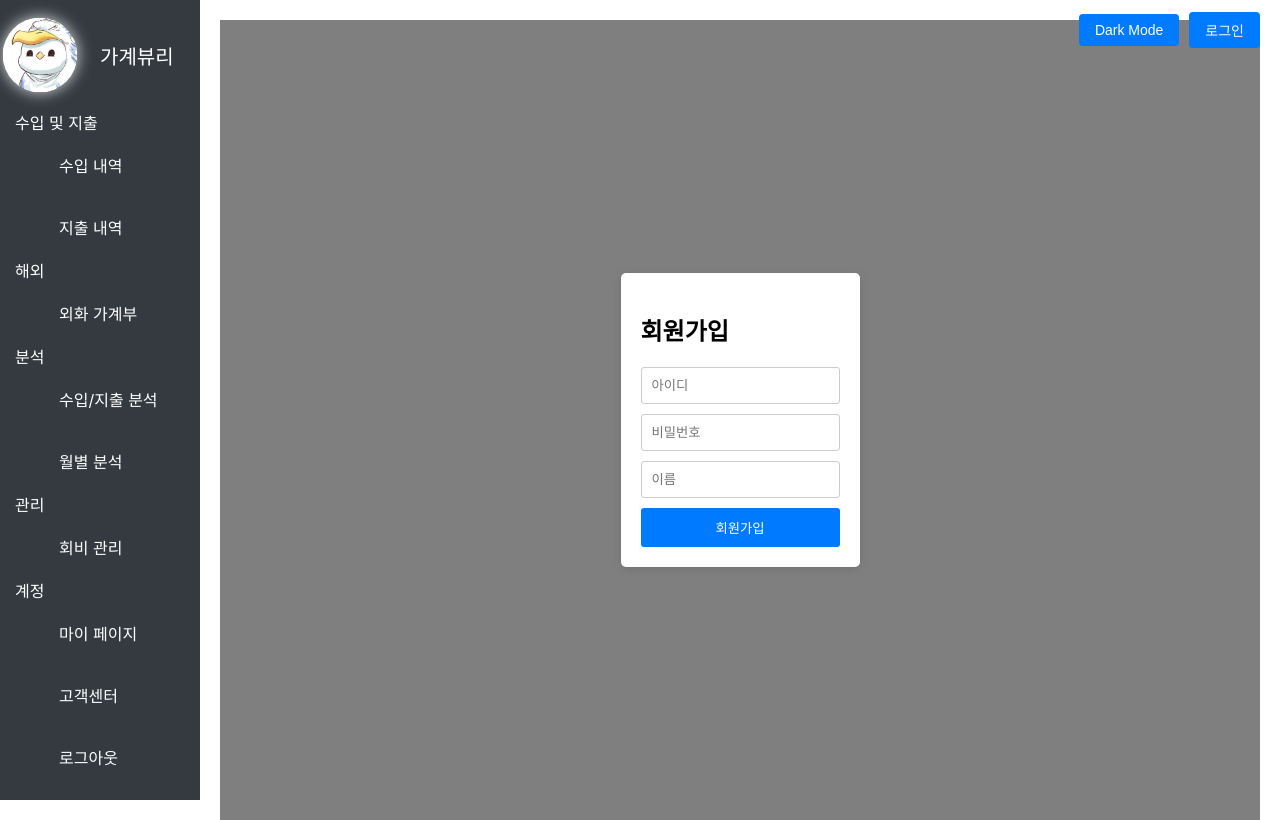
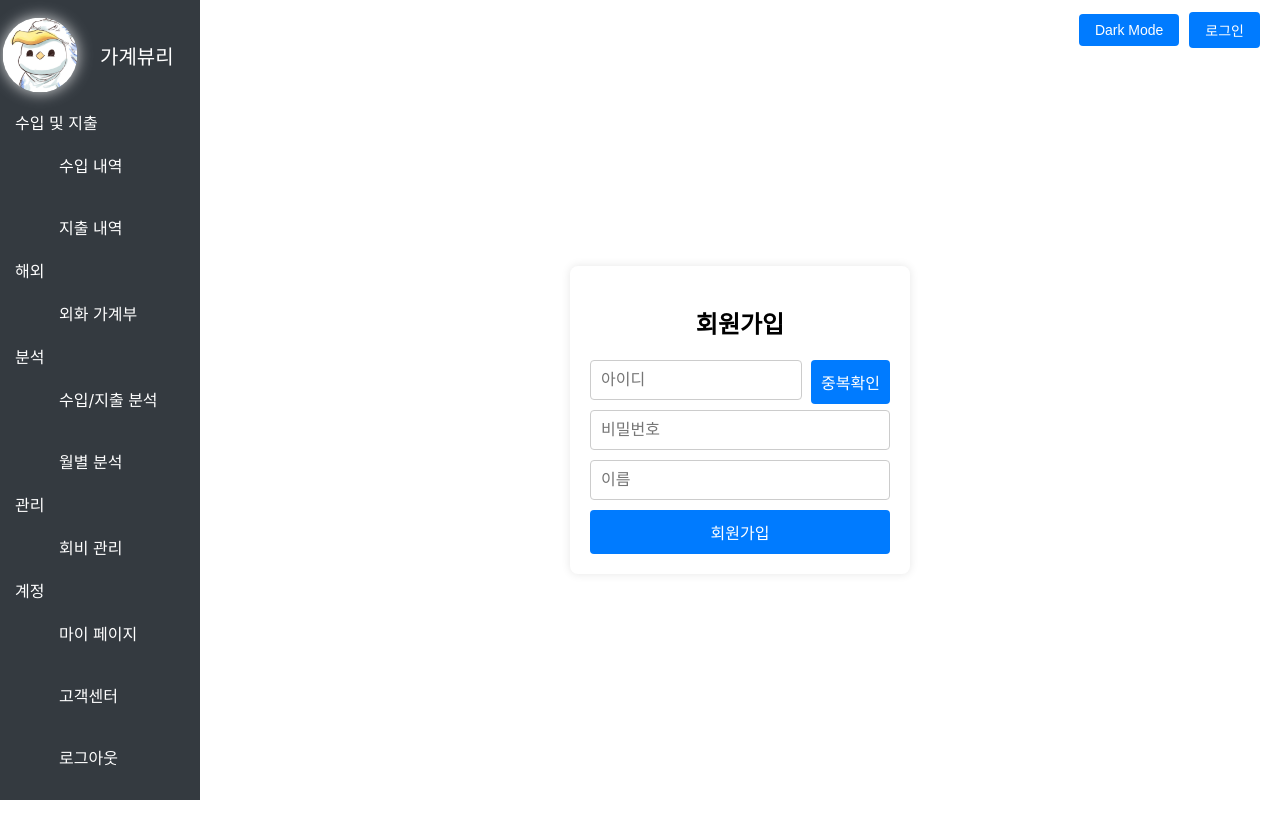
Before and after one commit to hwseo0406/gagyebyuri, a React (Create React App) app: page /Register in a window 1280 px wide. Built offline with nearby package versions, Linux system fonts and the light colour scheme.

Commit message:
login update

```diff
--- a/src/pages/ExpenseList.js
+++ b/src/pages/ExpenseList.js
@@ -65,10 +65,6 @@ const ExpenseList = () => {
     }
   };
 
-  const handleNicknameChange = (e) => {
-    setNickname(e.target.value);
-  };
-
   return (
     <div>
       <h1>지출 내역</h1>
--- a/src/pages/IncomeList.js
+++ b/src/pages/IncomeList.js
@@ -63,10 +63,6 @@ const IncomeList = () => {
     }
   };
 
-  const handleNicknameChange = (e) => {
-    setNickname(e.target.value);
-  };
-
   return (
     <div>
       <h1>수입 내역</h1>
--- a/src/pages/LoginPage.css
+++ b/src/pages/LoginPage.css
@@ -1,24 +1,35 @@
+/* LoginPage.css */
+
 .login-page {
-  max-width: 400px;
-  margin: auto;
+  display: flex;
+  justify-content: center;
+  align-items: center;
+  height: 100vh;
+  background-color: #f9f9f9;
+}
+
+.login-content {
+  max-width: 300px;
+  width: 100%;
   padding: 20px;
   border: 1px solid #ccc;
   border-radius: 5px;
-  background-color: #f9f9f9;
+  background-color: #fff;
+  box-shadow: 0 0 10px rgba(0, 0, 0, 0.1);
 }
 
-.login-page h2 {
+.login-content h2 {
   font-size: 1.5rem;
   margin-bottom: 20px;
   text-align: center;
 }
 
-.login-page form {
+.login-content form {
   display: flex;
   flex-direction: column;
 }
 
-.login-page input {
+.login-content input {
   margin-bottom: 10px;
   padding: 10px;
   font-size: 1rem;
@@ -26,7 +37,7 @@
   border-radius: 5px;
 }
 
-.login-page button {
+.login-content button {
   padding: 10px;
   font-size: 1rem;
   background-color: #007bff;
@@ -34,28 +45,29 @@
   border: none;
   border-radius: 5px;
   cursor: pointer;
+  transition: background-color 0.3s ease;
 }
 
-.login-page button:hover {
+.login-content button:hover {
   background-color: #0056b3;
 }
 
-.login-page .error {
+.login-content .error {
   color: red;
   margin-top: 10px;
   text-align: center;
 }
 
-.login-page div {
+.login-content > div {
   margin-top: 10px;
   text-align: center;
 }
 
-.login-page a {
+.login-content a {
   color: #007bff;
   text-decoration: none;
 }
 
-.login-page a:hover {
+.login-content a:hover {
   text-decoration: underline;
 }
--- a/src/pages/LoginPage.js
+++ b/src/pages/LoginPage.js
@@ -38,9 +38,10 @@ const LoginPage = ({ onLogin }) => {
 
   return (
     <div className="login-page">
+      <div className="login-content">
         <h2>로그인</h2>
         <form onSubmit={handleLogin}>
-        <input type="text" placeholder="아이디" value={id} onChange={(e) => setId(e.target.value)} />
+          <input type="text" placeholder="아이디" value={id} onChange={(e) => setId(e.target.value)} className="id-field"/>
           <input type="password" placeholder="비밀번호" value={password} onChange={(e) => setPassword(e.target.value)} />
           <button type="submit">로그인</button>
           {error && <p className="error">{error}</p>}
@@ -49,6 +50,7 @@ const LoginPage = ({ onLogin }) => {
           계정이 없으신가요? <Link to="/register">회원가입</Link>
         </div>
       </div>
+    </div>
   );
 };
 
--- a/src/pages/Register.css
+++ b/src/pages/Register.css
@@ -1,21 +1,24 @@
-/* SignupPage.css */
+/* Register.css */
+
 .register-page {
   display: flex;
   justify-content: center;
   align-items: center;
   height: 100vh;
-    background-color: rgba(0, 0, 0, 0.5);
 }
 
 .register-content {
-    background: white;
+  background-color: #fff;
   padding: 20px;
-    border-radius: 5px;
-    box-shadow: 0 2px 10px rgba(0, 0, 0, 0.1);
+  border-radius: 8px;
+  box-shadow: 0 0 10px rgba(0, 0, 0, 0.1);
+  width: 300px;
 }
 
 .register-content h2 {
+  font-size: 1.5rem;
   margin-bottom: 20px;
+  text-align: center;
 }
 
 .register-content form {
@@ -26,20 +29,88 @@
 .register-content input {
   margin-bottom: 10px;
   padding: 10px;
+  font-size: 1rem;
   border: 1px solid #ccc;
-    border-radius: 3px;
+  border-radius: 4px;
 }
 
 .register-content button {
   padding: 10px;
+  font-size: 1rem;
   background-color: #007bff;
-    color: white;
+  color: #fff;
   border: none;
-    border-radius: 3px;
+  border-radius: 4px;
   cursor: pointer;
+  transition: background-color 0.3s ease;
+}
+
+.register-content button:hover {
+  background-color: #0056b3;
 }
 
 .register-content .error {
-    color: red;
+  color: #dc3545;
   margin-top: 10px;
+  text-align: center;
 }
+
+.modal {
+  position: fixed;
+  top: 0;
+  left: 0;
+  right: 0;
+  bottom: 0;
+  background-color: rgba(0, 0, 0, 0.5);
+  display: flex;
+  justify-content: center;
+  align-items: center;
+}
+
+.modal-content {
+  background-color: #fff;
+  padding: 20px;
+  border-radius: 8px;
+  box-shadow: 0 0 10px rgba(0, 0, 0, 0.3);
+  text-align: center;
+}
+
+.modal-content .close {
+  position: absolute;
+  top: 10px;
+  right: 10px;
+  font-size: 20px;
+  cursor: pointer;
+  color: #aaa;
+}
+
+.modal-content p {
+  margin-bottom: 20px;
+}
+
+.modal-content button {
+  padding: 8px 16px;
+  font-size: 14px;
+  background-color: #007bff;
+  color: #fff;
+  border: none;
+  border-radius: 4px;
+  cursor: pointer;
+  transition: background-color 0.3s ease;
+}
+
+.modal-content button:hover {
+  background-color: #0056b3;
+}
+
+
+.check-button {
+  float: right; /* 오른쪽으로 정렬 */
+  font-size: 14px; /* 작은 폰트 사이즈 */
+  padding: 5px 10px; /* 버튼 내부 여백 */
+}
+
+.input-field {
+  width: 190px;
+  padding: 10px;
+}
--- a/src/pages/Register.js
+++ b/src/pages/Register.js
@@ -7,7 +7,10 @@ const RegisterPage = () => {
   const [password, setPassword] = useState('');
   const [name, setName] = useState('');
   const [error, setError] = useState('');
+  const [showModal, setShowModal] = useState(false); // 모달 노출 상태
+  const [modalMessage, setModalMessage] = useState('');
   const navigate = useNavigate();
+
 
   const handleRegister = (e) => {
     e.preventDefault();
@@ -22,7 +25,7 @@ const RegisterPage = () => {
       .then(data => {
         if (data.success) {
           alert('회원가입 성공!');
-          navigate.push('/'); // 회원가입 후 메인 페이지로 이동
+          navigate('/login'); // 회원가입 후 로그인 페이지로 이동
         } else {
           setError('회원가입 실패');
         }
@@ -44,12 +47,53 @@ const RegisterPage = () => {
     }
   };
 
+  const handleIdCheck = () => {
+    if (!id.trim()) {
+      alert('아이디를 입력하세요.');
+      return;
+    }
+    fetch('http://localhost:5000/idcheck', {
+      method: 'POST',
+      headers: {
+        'Content-Type': 'application/json'
+      },
+      body: JSON.stringify({ id }),
+    })
+      .then(response => response.json())
+      .then(data => {
+        if (data.success) {
+          setShowModal(true);
+          setModalMessage('사용 가능한 아이디입니다.');
+        } else {
+          setShowModal(true);
+          setModalMessage('이미 사용 중인 아이디입니다.');
+        }
+      })
+      .catch(error => {
+        console.error('Error:', error);
+        setShowModal(true);
+        setModalMessage('서버 오류가 발생했습니다.');
+      });
+  };
+
   return (
     <div className="register-page">
       <div className="register-content">
         <h2>회원가입</h2>
         <form onSubmit={handleRegister}>
-          <input type="text" name="id" placeholder="아이디" value={id} onChange={handleChange} required />
+          <div className="input-group">
+            <input type="text" name="id" placeholder="아이디" value={id} onChange={handleChange} required  className="input-field" />
+            <button className="check-button" type="button" onClick={handleIdCheck}>중복확인</button>
+            {showModal && (
+              <div className="modal">
+                <div className="modal-content">
+                  <span className="close" onClick={() => setShowModal(false)}>&times;</span>
+                  <p>{modalMessage}</p>
+                  <button className="close-button" onClick={() => setShowModal(false)}>닫기</button>
+                </div>
+              </div>
+            )}
+          </div>
           <input type="password" name="password" placeholder="비밀번호" value={password} onChange={handleChange} required />
           <input type="text" name="name" placeholder="이름" value={name} onChange={handleChange} required />
           <button type="submit">회원가입</button>
```
Also changed, not shown: src/pages/ExpenseModal.js (line endings or trailing spaces), 1 other file (tests, documents, lock files or other folders). Lines whose indentation alone changed are shown as unchanged.
